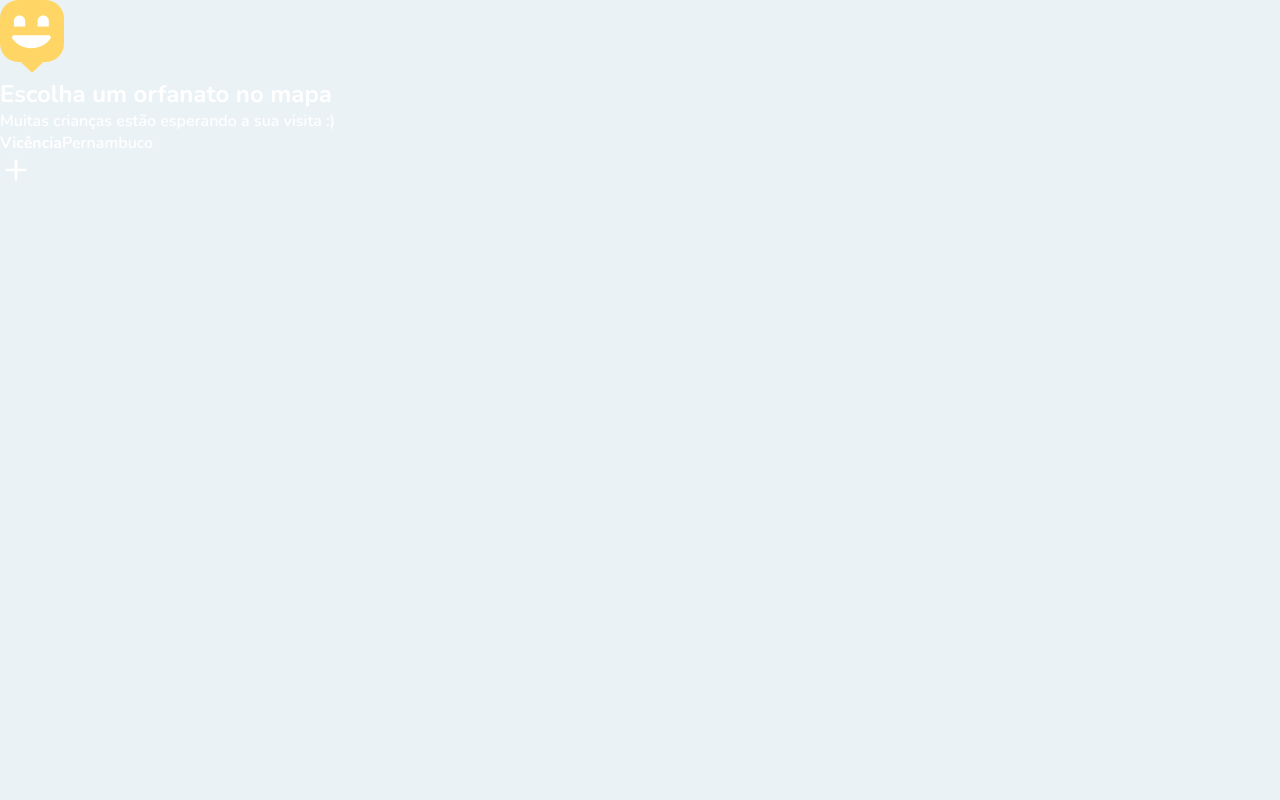
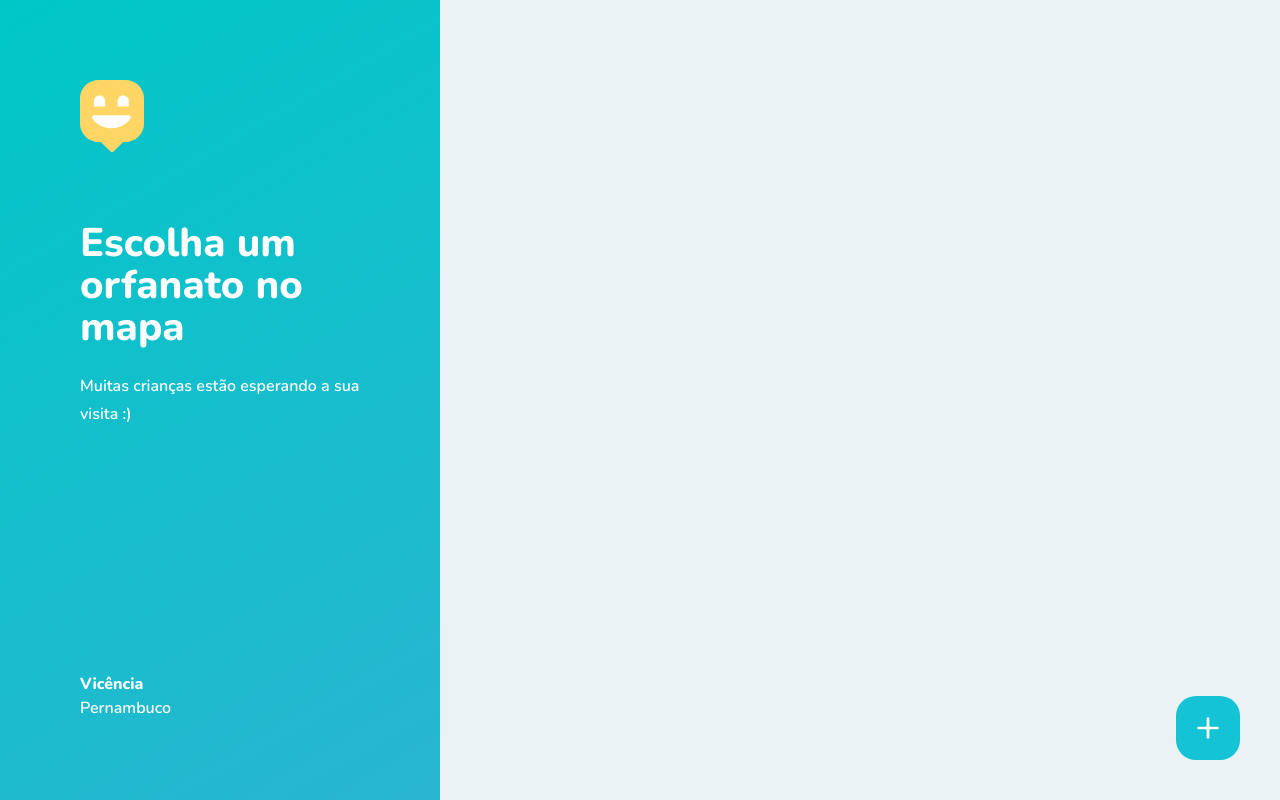
Before and after one commit to wesleyvicen/nlwfront, a React (Create React App) app: page /app in a window 1280 px wide. Built offline with nearby package versions, Linux system fonts and the light colour scheme.

Commit message:
faltando apenas o map no front

```diff
--- a/src/pages/OrphanagesMap.tsx
+++ b/src/pages/OrphanagesMap.tsx
@@ -4,6 +4,8 @@ import {Link} from 'react-router-dom';
 import {FiPlus} from 'react-icons/fi';
 
 import mapMarkerImg from '../images/map-marker.svg'
+
+import '../styles/pages/orphanages-map.css'
 
 function OrphanagesMap(){
   return (
--- a/src/pages/landing.tsx
+++ b/src/pages/landing.tsx
@@ -1,6 +1,6 @@
 import React from 'react';
 import '../styles/global.css';
-import '../styles/landing.css';
+import '../styles/pages/landing.css';
 
 import {FiArrowRight} from 'react-icons/fi';
 import { Link } from 'react-router-dom';
--- a/src/styles/landing.css
+++ b/src/styles/pages/landing.css
@@ -23,7 +23,7 @@
   flex-direction: column;
   justify-content: space-between;
 
-  background: url('../images/landing.svg') no-repeat 80% center ;
+  background: url('../../images/landing.svg') no-repeat 80% center ;
 }
 
 #page-landing .content-wrapper main {
--- /dev/null
+++ b/src/styles/pages/orphanages-map.css
@@ -0,0 +1,62 @@
+#page-map {
+    width: 100vw;
+    height: 100vh;
+
+    position: relative;
+    display: flex;
+
+}
+
+#page-map aside {
+    width: 440px;
+    background: linear-gradient(329.54deg, #29B6D1 0%, #00C7C7 100%);
+    padding: 80px;
+
+    display: flex;
+    flex-direction: column;
+    justify-content: space-between;
+}
+
+#page-map aside h2 {
+    font-size: 40px;
+    font-weight: 800;
+    line-height: 42px;
+    margin-top: 64px;
+}
+
+#page-map p {
+    line-height: 28px;
+    margin-top: 24px;
+}
+
+#page-map footer {
+    display: flex;
+    flex-direction: column;
+
+    line-height: 24px;
+}
+
+#page-map footer strong {
+    font-weight: 800;
+}
+
+#page-map .create-orphanage {
+    position: absolute;
+
+    right: 40px;
+    bottom: 40px;
+    width: 64px;
+    height: 64px;
+    background: #15C3D6;
+    border-radius: 20px;
+
+    display: flex;
+    justify-content: center;
+    align-items: center;
+
+    transition: background-color 0.5s;
+}
+
+#page-map .create-orphanage:hover {
+    background: #17D6EB;
+}
```
